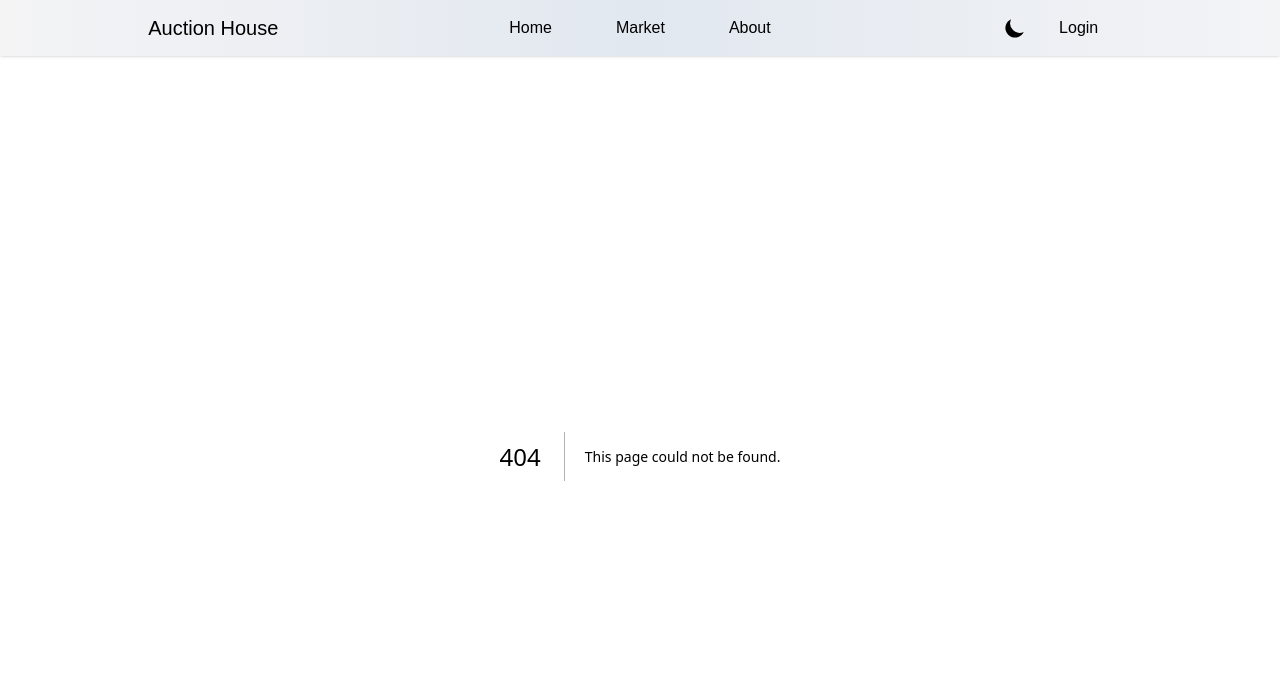
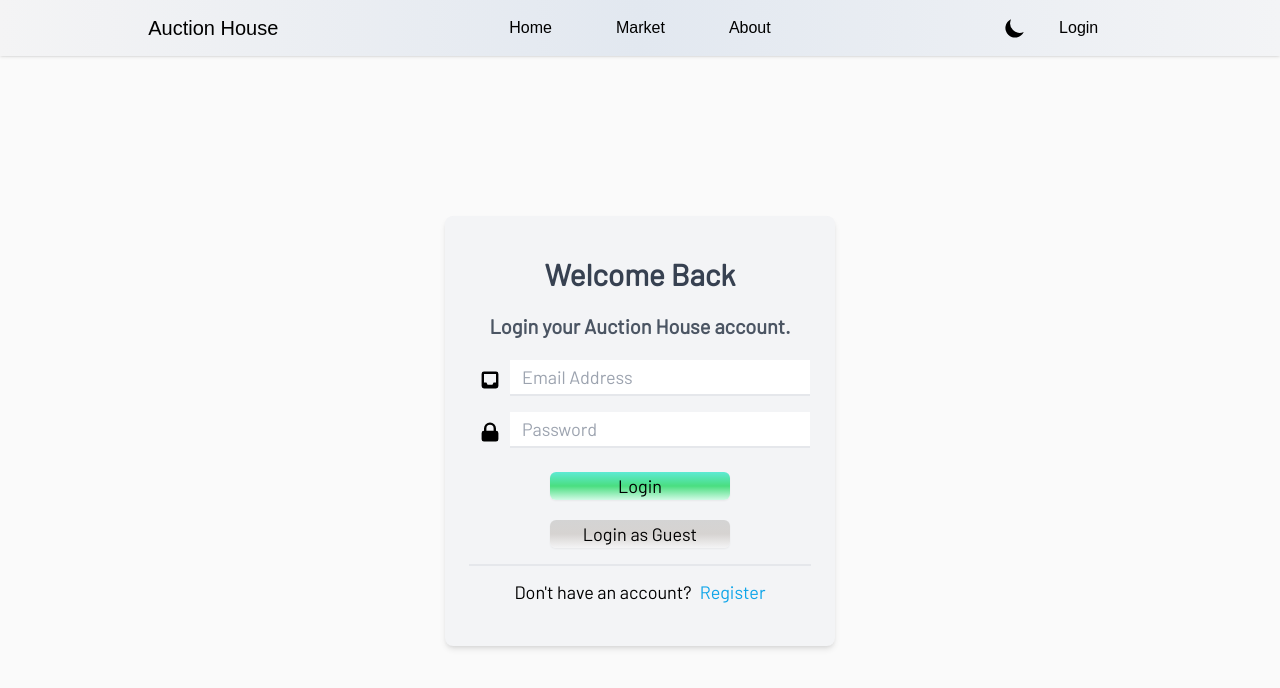
Before and after one commit to yenloned/AuctionHouse, a Next.js app: page /account/login in a window 1280 px wide. Before the commit this address had no page. Shown: the top 688 px of the page. Built offline with nearby package versions, Linux system fonts and the light colour scheme; a web font is replaced by a local one.

Commit message:
register form

```diff
--- a/comps/Navbar.tsx
+++ b/comps/Navbar.tsx
@@ -50,7 +50,7 @@ const NavBar = () => {
         </div>
         <div className="flex text-base justify-center font-family_header1">
           {renderThemeChanger()}
-          <Link href="/login">
+          <Link href="/account/login">
           <div className="mx-8 cursor-pointer">Login</div>
           </Link>
         </div>
--- /dev/null
+++ b/pages/account/login.tsx
@@ -0,0 +1,87 @@
+import { useState } from "react"
+import { InboxIcon, LockClosedIcon, LockOpenIcon, UserIcon } from "@heroicons/react/solid"
+
+const Login = () => {
+
+    const [loginToggle, setLoginToggle] = useState(false)
+    const [loginPwToggle, setLoginPwToggle] = useState(false)
+    const [regPwToggle, setRegPwToggle] = useState(false)
+
+    return (
+      <div className="bg-neutral-50 h-screen my-auto pt-40
+      dark:bg-gray-900">
+        {!loginToggle ?
+        (
+        <div className="w-full max-w-[390px] mx-auto overflow-hidden bg-gray-100 rounded-lg shadow-md py-10
+        dark:bg-gradient-to-t dark:from-neutral-900 dark:via-zinc-800 dark:to-stone-800">
+            <div className="text-3xl font-bold text-center text-gray-700 dark:text-white mb-5">Welcome Back</div>
+            <div className="text-xl font-bold text-center text-gray-600 dark:text-zinc-300 mb-5 font-family_body2">Login your Auction House account.</div>
+            <form className="flex flex-col gap-3 items-center">
+                <div className="flex">
+                    <InboxIcon className="w-6 h-10 mx-2"/><input className="font-family_body2 text-lg min-w-[300px] w-1/5 h-9 px-3 border-b-2
+                    dark:bg--500" placeholder="Email Address"></input>
+                </div>
+                <div className="flex">
+                    {!loginPwToggle ? <LockClosedIcon className="w-6 h-10 mx-2 cursor-pointer" onClick={() => setLoginPwToggle(!loginPwToggle)}/>
+                     : <LockOpenIcon className="w-6 h-10 mx-2 cursor-pointer" onClick={() => setLoginPwToggle(!loginPwToggle)}/>}
+                    <input type={loginPwToggle?"text":"password"} className="font-family_body2 text-lg min-w-[300px] w-1/5 h-9 px-3 border-b-2
+                    " placeholder="Password"></input>
+                </div>
+                <button type="submit" className="slate-100 min-w-[180px] rounded-md shadow-sm text-lg font-family_body2 my-2
+                bg-gradient-to-t from-emerald-100 via-green-400 to-teal-300
+                dark:bg-gradient-to-t dark:from-cyan-400 dark:via-sky-500 dark:to-blue-500">Login</button>
+                <div className="text-center cursor-pointer slate-100 min-w-[180px] rounded-md shadow-sm text-lg font-family_body2 mb-1
+                bg-gradient-to-t from-zinc-100 via-stone-300 to-neutral-300
+                dark:bg-gradient-to-t dark:from-zinc-400 dark:via-stone-500 dark:to-neutral-500">Login as Guest</div>
+            </form>
+            <div className="border mx-6 my-3" />
+            <div className="flex justify-center text-center text-lg font-family_body2
+            dark:text-gray-200">Don't have an account?
+            <div className="ml-2 cursor-pointer text-sky-500
+            dark:text-sky-400" onClick={() => setLoginToggle(!loginToggle)}>Register</div>
+            </div>
+        </div>
+        )
+        :
+        (
+        <div className="w-full max-w-[390px] mx-auto overflow-hidden bg-gray-100 rounded-lg shadow-md py-10
+        dark:bg-gradient-to-t dark:from-neutral-900 dark:via-zinc-800 dark:to-stone-800">
+          <div className="text-3xl font-bold text-center text-gray-700 dark:text-white mb-5">Hello There </div>
+          <div className="text-xl font-bold text-center text-gray-600 dark:text-zinc-300 mb-5 font-family_body2">Register your Auction House account.</div>
+            <form className="flex flex-col gap-3 items-center">
+              <div className="flex">
+                  <UserIcon className="w-6 h-10 mx-2"/><input className="font-family_body2 text-lg min-w-[300px] w-1/5 h-9 px-3 border-b-2
+                  dark:bg--500" placeholder="First Name"></input>
+              </div>
+                  <input className="font-family_body2 text-lg min-w-[300px] w-1/5 h-9 px-3 border-b-2 ml-10
+                  dark:bg--500" placeholder="Last Name"></input>
+              <div className="flex">
+                <InboxIcon className="w-6 h-10 mx-2"/><input className="font-family_body2 text-lg min-w-[300px] w-1/5 h-9 px-3 border-b-2
+                dark:bg--500" placeholder="Email Address"></input>
+              </div>
+              <div className="flex">
+                {!regPwToggle ? <LockClosedIcon className="w-6 h-10 mx-2 cursor-pointer" onClick={() => setRegPwToggle(!loginPwToggle)}/>
+                : <LockOpenIcon className="w-6 h-10 mx-2 cursor-pointer" onClick={() => setRegPwToggle(!regPwToggle)}/>}
+                <input className="font-family_body2 text-lg min-w-[300px] w-1/5 h-9 px-3 border-b-2
+                " type={regPwToggle?"text":"password"} placeholder="Password"></input>
+              </div>
+              <input className="font-family_body2 text-lg min-w-[300px] w-1/5 h-9 px-3 border-b-2 ml-10
+                " type={regPwToggle?"text":"password"} placeholder="Confirm Password"></input>
+              <button type="submit" className="slate-100 min-w-[180px] rounded-md shadow-sm text-lg font-family_body2 my-2
+              bg-gradient-to-t from-emerald-100 via-green-400 to-teal-300
+              dark:bg-gradient-to-t dark:from-cyan-400 dark:via-sky-500 dark:to-blue-500">Register</button>
+            </form>
+            <div className="border mx-6 my-3" />
+            <div className="flex justify-center text-center text-lg font-family_body2
+            dark:text-gray-200">Already have an account?
+              <div className="ml-2 cursor-pointer text-sky-500
+              dark:text-sky-400" onClick={() => setLoginToggle(!loginToggle)}>Login</div>
+            </div>
+        </div>
+        )
+        }
+      </div>
+    )
+  }
+
+  export default Login
--- a/pages/login.tsx
+++ /dev/null
@@ -1,42 +0,0 @@
-import { useRouter } from "next/router"
-
-import { InboxIcon } from "@heroicons/react/solid"
-import { LockClosedIcon } from "@heroicons/react/solid"
-import Link from "next/link"
-
-const Login = () => {
-    return (
-      <div className="bg-neutral-50 h-screen my-auto pt-40
-      dark:bg-gray-900">
-        <div className="w-full max-w-[390px] mx-auto overflow-hidden bg-gray-100 rounded-lg shadow-md py-10
-        dark:bg-gradient-to-t dark:from-neutral-900 dark:via-zinc-800 dark:to-stone-800">
-            <div className="text-3xl font-bold text-center text-gray-700 dark:text-white mb-5">Welcome Back</div>
-            <div className="text-xl font-bold text-center text-gray-800 dark:text-zinc-300 mb-5 font-family_body2">Login your account into Auction House</div>
-            <form className="flex flex-col gap-3 items-center">
-                <div className="flex">
-                    <InboxIcon className="w-6 h-10 mx-2"/><input className="font-family_body2 text-lg min-w-[300px] w-1/5 h-9 px-3 border-b-2
-                    dark:bg--500" placeholder="Email Address"></input>
-                </div>
-                <div className="flex">
-                    <LockClosedIcon className="w-6 h-10 mx-2"/><input className="font-family_body2 text-lg min-w-[300px] w-1/5 h-9 px-3 border-b-2
-                    " placeholder="Password"></input>
-                </div>
-                <button type="submit" className="slate-100 min-w-[180px] rounded-md shadow-sm text-lg font-family_body2 my-2
-                dark:bg-gradient-to-r dark:from-cyan-400 dark:via-sky-500 dark:to-blue-500">Login</button>
-                <div className="text-center slate-100 min-w-[180px] rounded-md shadow-sm text-lg font-family_body2 mb-1
-                dark:bg-gradient-to-r dark:from-zinc-400 dark:via-stone-500 dark:to-neutral-500">Login as Guest</div>
-            </form>
-            <div className="border mx-6 my-3" />
-            <div className="flex justify-center text-center text-lg font-family_body2
-            dark:text-gray-200">Don't have an account?
-              <Link href="/register">
-                <div className="underline underline-offset ml-2
-                dark:text-white">Register</div>
-              </Link>
-            </div>
-        </div>
-      </div>
-    )
-  }
-
-  export default Login
```
